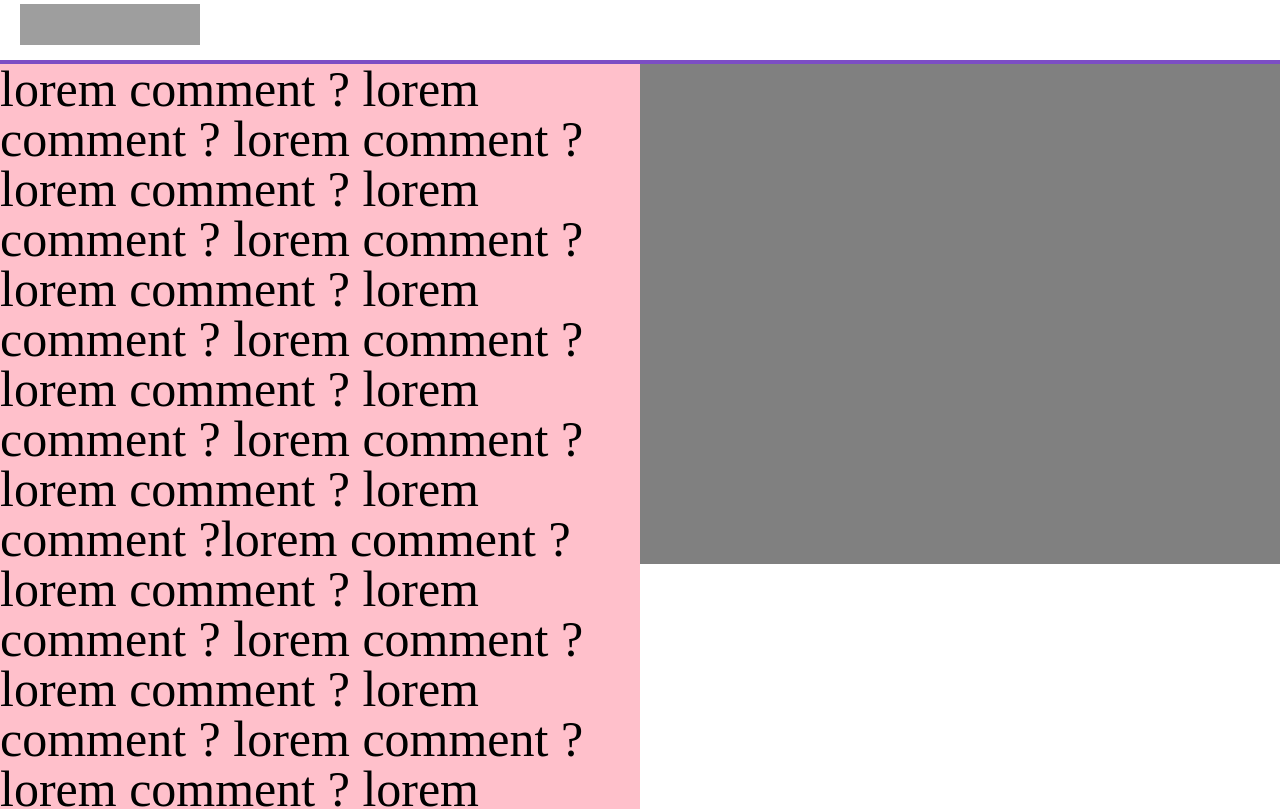
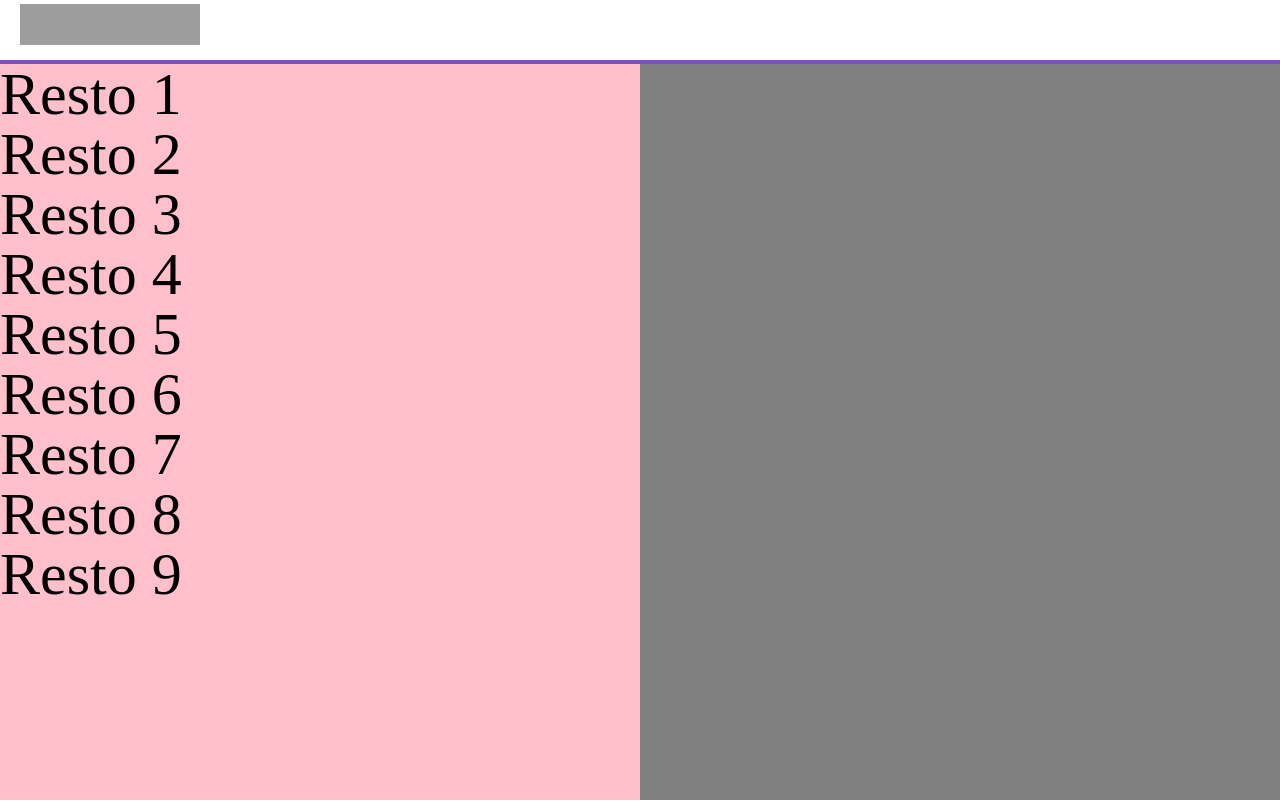
Before and after one commit to jeje034/react-le-reacteur-happycow-frontend, a React (Create React App) app: page /searchmap in a window 1280 px wide. Shown: the top 809 px of the page. Built offline with nearby package versions, Linux system fonts and the light colour scheme; grey boxes are pictures that could not be loaded.

Commit message:
Size and scroll of searchmap page OK

```diff
--- a/src/components/Header/Header.scss
+++ b/src/components/Header/Header.scss
@@ -1,3 +1,10 @@
+:root {
+    --header-separator-height: 4px;
+    --header-height-small-screens: 70px;
+    --header-height-big-screens: 60px;
+    --header-height-very-big-screens: 66px;
+}
+
 .header-header {
     height: 70px;
     display: flex;
@@ -6,19 +13,19 @@
 
 .header-image {
     width: 160px;
-    max-height: 70px;
+    max-height: var(--header-height-small-screens);
     margin-left: 20px;
     margin-top: 4px;
 }
 
 .header-separator {
-    height: 4px;
+    height: var(--header-separator-height);
     background-color: #7c4ec4;
 }
 
 @media (min-width: 1200px) {
     .header-header {
-        height: 60px;
+        height: var(--header-height-big-screens);
     }
     .header-image {
         width: 180px;
@@ -29,7 +36,7 @@
 
 @media (min-width: 1320px) {
     .header-header {
-        height: 66px;
+        height: var(--header-height-very-big-screens);
     }
     .header-image {
         width: 200px;
--- a/src/containers/SearchMap/SearchMap.js
+++ b/src/containers/SearchMap/SearchMap.js
@@ -2,21 +2,17 @@ import "./SearchMap.scss";
 
 const SearchMap = () => {
     return (
-        <div className="search-map-main">
+        <div className="search-map-container">
             <div className="search-map-left">
-                lorem comment ? lorem comment ? lorem comment ? lorem comment ?
-                lorem comment ? lorem comment ? lorem comment ? lorem comment ?
-                lorem comment ? lorem comment ? lorem comment ? lorem comment ?
-                lorem comment ? lorem comment ?lorem comment ? lorem comment ?
-                lorem comment ? lorem comment ? lorem comment ? lorem comment ?
-                lorem comment ?lorem comment ? lorem comment ? lorem comment ?
-                lorem comment ? lorem comment ? lorem comment ? lorem comment
-                ?lorem comment ? lorem comment ? lorem comment ? lorem comment ?
-                lorem comment ? lorem comment ? lorem comment ?lorem comment ?
-                lorem comment ? lorem comment ? lorem comment ? lorem comment ?
-                lorem comment ? lorem comment ?lorem comment ? lorem comment ?
-                lorem comment ? lorem comment ? lorem comment ? lorem comment ?
-                lorem comment ?
+                <div>Resto 1</div>
+                <div>Resto 2</div>
+                <div>Resto 3</div>
+                <div>Resto 4</div>
+                <div>Resto 5</div>
+                <div>Resto 6</div>
+                <div>Resto 7</div>
+                <div>Resto 8</div>
+                <div>Resto 9</div>
             </div>
             <div className="search-map-right"></div>
         </div>
--- a/src/containers/SearchMap/SearchMap.scss
+++ b/src/containers/SearchMap/SearchMap.scss
@@ -1,18 +1,51 @@
-.search-map-main {
+.search-map-container {
     display: flex;
+    height: calc(
+        100vh - var(--header-height-small-screens) -
+            var(--header-separator-height)
+    );
+    overflow: hidden;
+    background-color: yellow;
 }
 
 .search-map-left {
-    width: 50%;
-    height: 3000px;
+    width: 100%;
     background-color: pink;
-    overflow: scroll;
-    font-size: 50px;
+    font-size: 60px;
+    overflow-y: scroll;
 }
 
 .search-map-right {
-    width: 50%;
-    height: 500px;
+    width: 0%;
     background-color: grey;
-    overflow: -moz-hidden-unscrollable;
 }
+
+@media (min-width: 992px) {
+    .search-map-left {
+        width: 50%;
+        overflow-y: scroll;
+    }
+
+    .search-map-right {
+        width: 50%;
+        background-color: grey;
+    }
+}
+
+@media (min-width: 1200px) {
+    .search-map-container {
+        height: calc(
+            100vh - var(--header-height-big-screens) -
+                var(--header-separator-height)
+        );
+    }
+}
+
+@media (min-width: 1320px) {
+    .search-map-container {
+        height: calc(
+            100vh - var(--header-height-very-big-screens) -
+                var(--header-separator-height)
+        );
+    }
+}
```
